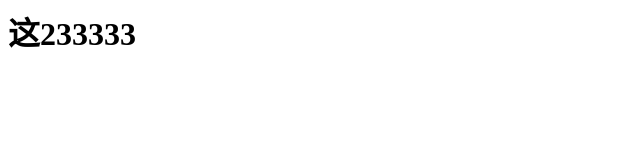
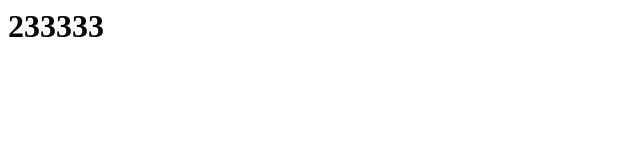
Before and after one commit to Jianjiaotufu/Jianjiaotufu.github.io, a plain HTML site: page index.html in a window 1280 px wide. Shown: the whole page, without its empty margins (0-640 px from the left). Drawn offline with Linux system fonts and the light colour scheme.

Commit message:
Update index.html

```diff
--- a/index.html
+++ b/index.html
@@ -1 +1 @@
-<h1>这233333</h1>
+<h1>233333</h1>
```
